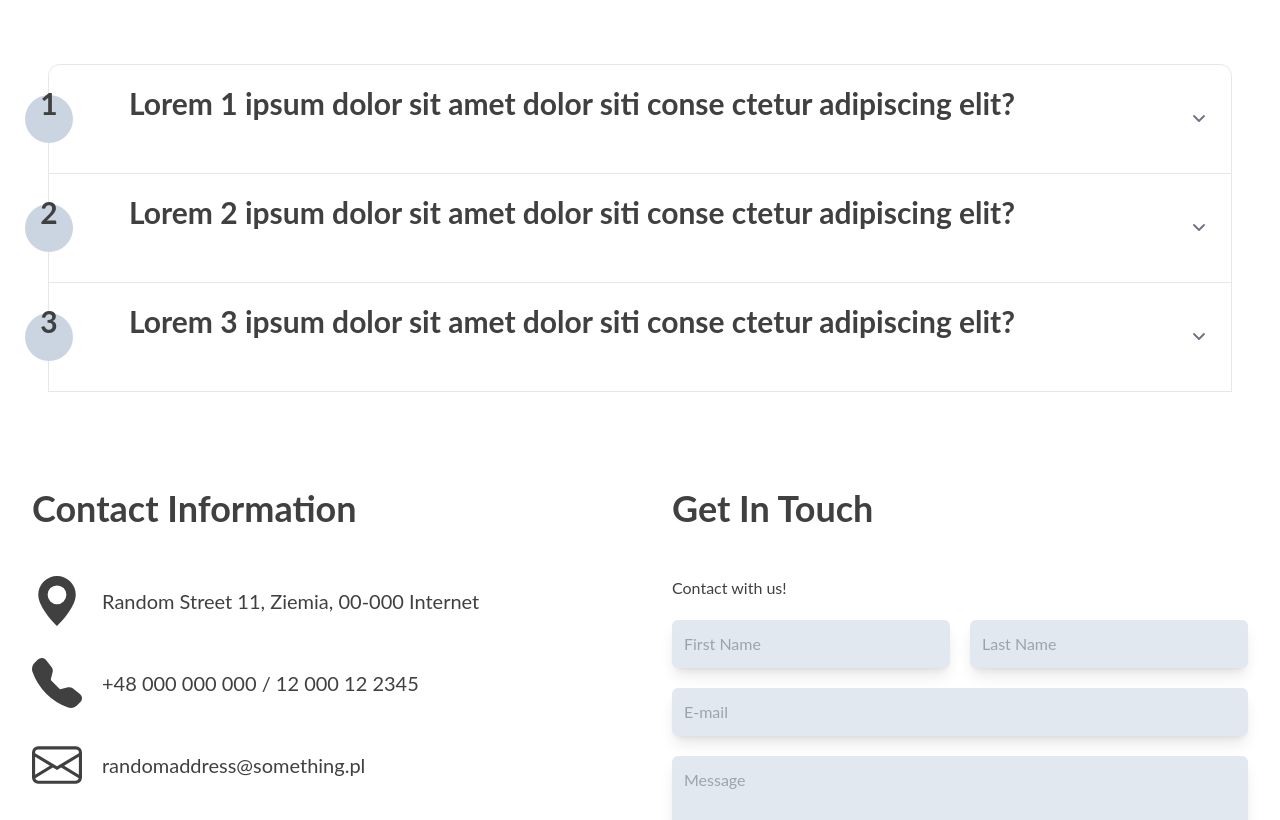
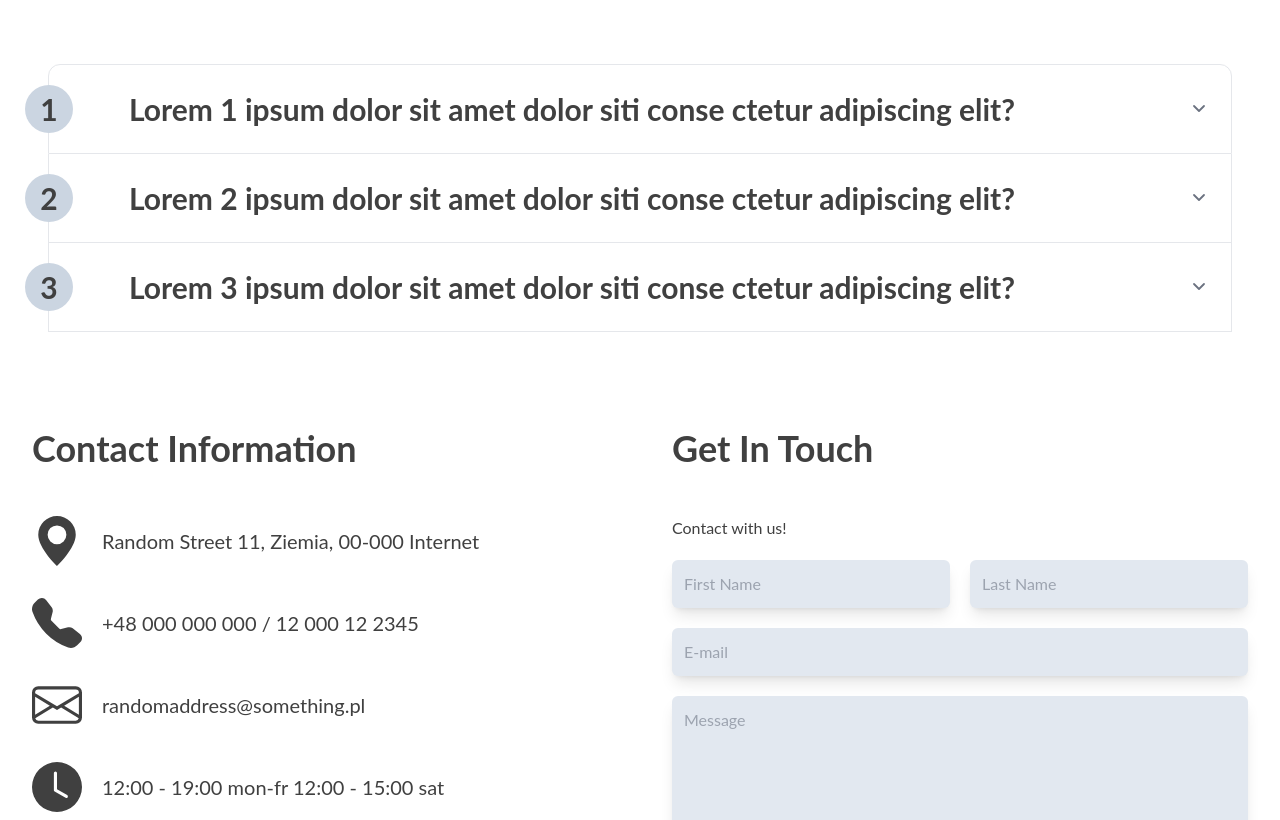
Before and after one commit to jklis2/My_Real_Estate, a React (Vite) app in the folder Client/: page / in a window 1280 px wide. Shown: the part 3576-4396 px from the top of the page. Built offline with nearby package versions, Linux system fonts and the light colour scheme.

Commit message:
fix: Error with optional classNames

```diff
--- a/Client/src/components/ContactInput.tsx
+++ b/Client/src/components/ContactInput.tsx
@@ -5,5 +5,5 @@ interface InputProps {
 }
 export default function ContactInput({ size, placeholder, className }: InputProps) {
   return size === 'big' ?  <textarea rows={5} className={`${className} bg-slate-200 p-3 rounded-md outline-none shadow-lg`} placeholder={placeholder} /> :
-  <input className={`${className} bg-slate-200 p-3 rounded-md shadow-lg outline-none`} type="text" placeholder={placeholder} />;
+  <input className={`${className || ""} bg-slate-200 p-3 rounded-md shadow-lg outline-none`} type="text" placeholder={placeholder} />;
 }
--- a/Client/src/components/FAQNumber.tsx
+++ b/Client/src/components/FAQNumber.tsx
@@ -7,7 +7,7 @@ interface FAQProps {
 export default function FAQNumber({ number }: FAQProps) {
   return (
     <div className="flex items-center justify-center bg-slate-300 rounded-full w-12 h-12 -translate-x-11">
-      <H3 className="mb-0">{number}</H3>
+      <H3>{number}</H3>
     </div>
   );
 }
--- a/Client/src/components/H2.tsx
+++ b/Client/src/components/H2.tsx
@@ -6,7 +6,7 @@ interface H2Props {
 }
 export default function H2({ children, className }: H2Props) {
   return (
-    <h2 className={`${className} text-4xl font-bold mb-12 text-neutral-700`}>
+    <h2 className={`${className || ""} text-4xl font-bold mb-12 text-neutral-700`}>
       {children}
     </h2>
   );
--- a/Client/src/components/H3.tsx
+++ b/Client/src/components/H3.tsx
@@ -6,7 +6,7 @@ interface H3Props {
 }
 export default function H3({ children, className }: H3Props) {
   return (
-    <h3 className={`${className} text-3xl font-bold mb-8 text-neutral-700`}>
+    <h3 className={`${className || ""} text-3xl font-bold text-neutral-700`}>
       {children}
     </h3>
   );
--- a/Client/src/components/P.tsx
+++ b/Client/src/components/P.tsx
@@ -5,5 +5,5 @@ interface PProps {
   className?: string
 }
 export default function P({ children, className }: PProps) {
-  return <p className={`${className} text-base text-neutral-700`}>{children}</p>;
+  return <p className={`${className || ""} text-base text-neutral-700`}>{children}</p>;
 }
--- a/Client/src/components/PricingCard.tsx
+++ b/Client/src/components/PricingCard.tsx
@@ -25,7 +25,7 @@ export default function PricingCard({
       } border rounded-2xl text-left text-neutral-700 hover:scale-110 transition duration-300`}
     >
       <div className="px-12 py-12">
-        <H3>{plan}</H3>
+        <H3 className="mb-8">{plan}</H3>
         <P className="my-3">
           <span className="text-4xl font-bold">${price}</span> /month
         </P>
--- a/Client/src/components/Question.tsx
+++ b/Client/src/components/Question.tsx
@@ -38,7 +38,7 @@ export default function Question({
         >
           <div className="flex items-center gap-3">
             <FAQNumber number={number} />
-            <H3 className="mb-0">{title}</H3>
+            <H3>{title}</H3>
           </div>
           <AccordionIcon isAccordionOpen={isAccordionOpen} />
         </button>
--- a/Client/src/components/StepCard.tsx
+++ b/Client/src/components/StepCard.tsx
@@ -12,7 +12,7 @@ export default function StepCard({ img, title, description }: CardProps) {
       <div className="w-100 flex justify-center mb-5">
       <img src={img} />
       </div>
-      <H3>{title}</H3>
+      <H3 className="mb-8">{title}</H3>
       <p className="px-10">{description}</p>
     </div>
   );
--- a/Client/src/containers/FAQ.tsx
+++ b/Client/src/containers/FAQ.tsx
@@ -15,7 +15,7 @@ export default function FAQ() {
   return (
     <section className="my-16 text-center">
       <H2 className="mb-6">Do you Have Questions?</H2>
-      <H3>We have answers</H3>
+      <H3 className="mb-8">We have answers</H3>
       <div className="flex justify-center items-center border-b-2 border-gray-700">
         <img src={FAQImg} alt="FAQ image" />
       </div>
```
